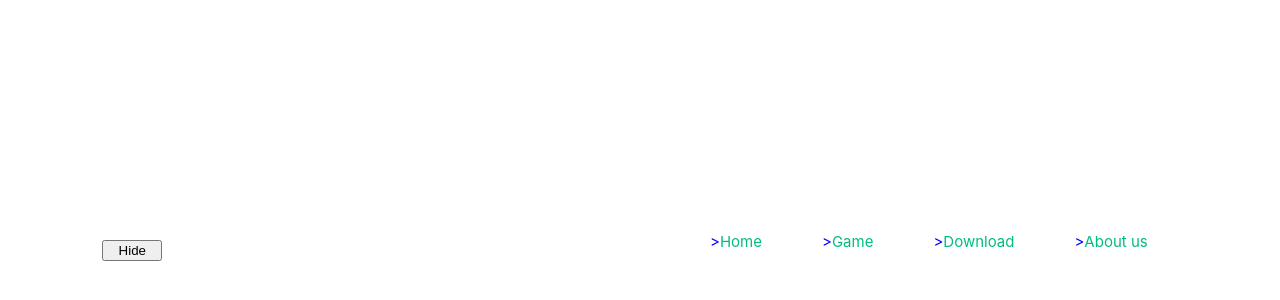
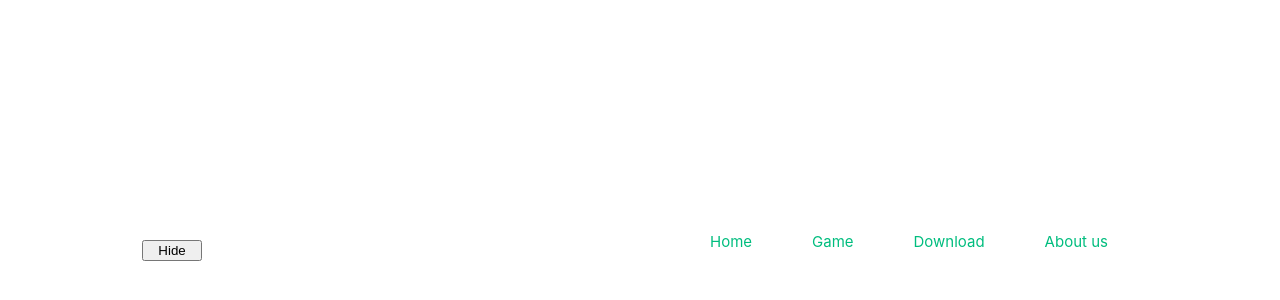
Before and after one commit to skameri/gtxovimushave, a Vue app in the folder haha/: page / in a window 1280 px wide. Shown: the part 158-458 px from the top of the page. Built offline with nearby package versions, Linux system fonts and the light colour scheme.

Commit message:
Update App.vue

```diff
--- a/haha/src/App.vue
+++ b/haha/src/App.vue
@@ -5,7 +5,7 @@
     <span v-if = "!isHidden">Show</span>
   </button>
   <ul v-if = this.isHidden>
-    <li v-for = "a in list">><a :href="a.link">{{ a.name }}</a> </li>
+    <li v-for = "  a in list" :key = "a.id"><a :href="a.link">{{ a.name }}</a> </li>
   </ul>
 </template>
 
```
